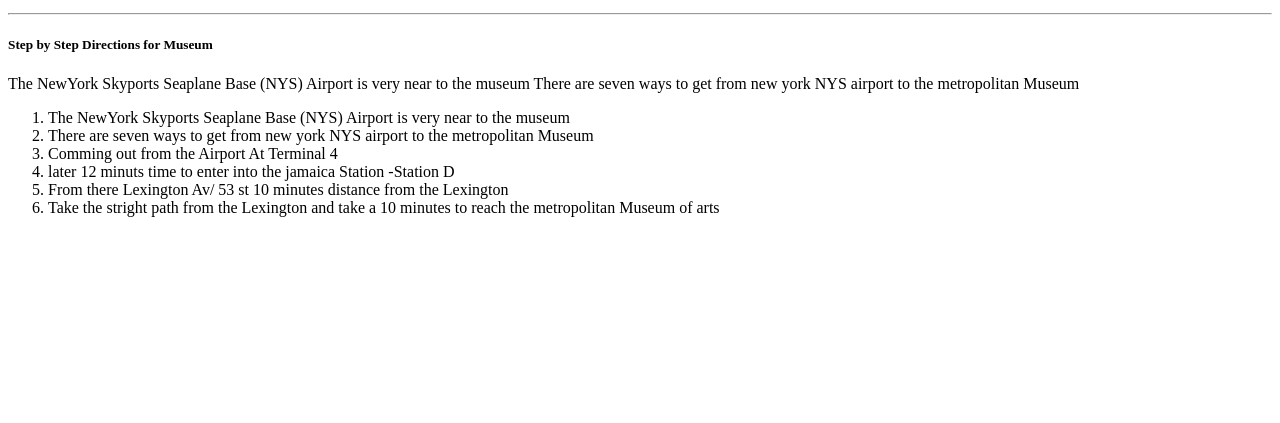
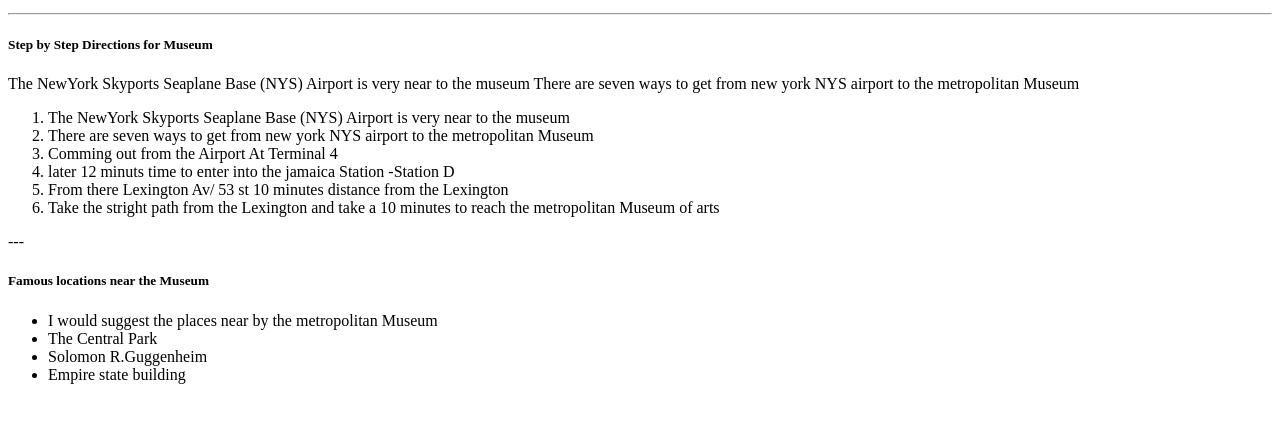
Before and after one commit to 44-563-Web-Apps-F22/44563-webapps-assignment-3-s555675, a plain HTML site: page index.html in a window 1280 px wide. Shown: the part 119-542 px from the top of the page. Drawn offline with Linux system fonts and the light colour scheme.

Commit message:
added unordered list

```diff
--- a/index.html
+++ b/index.html
@@ -30,3 +30,12 @@ The Museum lives in two iconic sites in <b>New York City</b>.
                 <li>From there Lexington Av/ 53 st 10 minutes distance from the Lexington</li>
                 <li>Take the stright path from the Lexington and take a 10 minutes to reach the metropolitan Museum of arts</li>
         </ol>
+        ---
+        <h5>Famous locations near the Museum
+        </h5>
+        <ul>
+            <li>I would suggest the places near by the metropolitan Museum</li>
+            <li>The Central Park</li>
+            <li>Solomon R.Guggenheim</li>
+            <li>Empire state building </li>
+        </ul>
```
